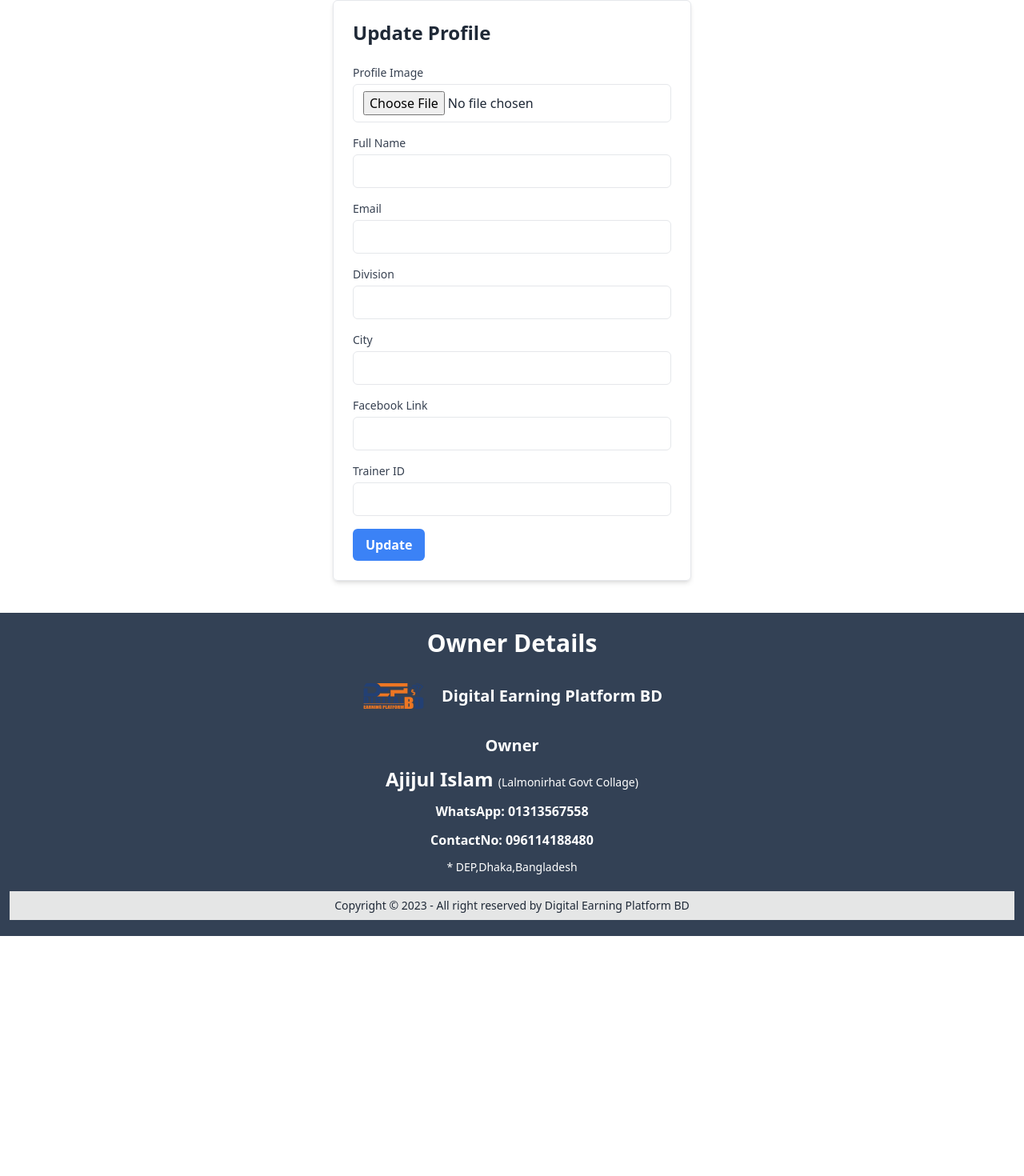
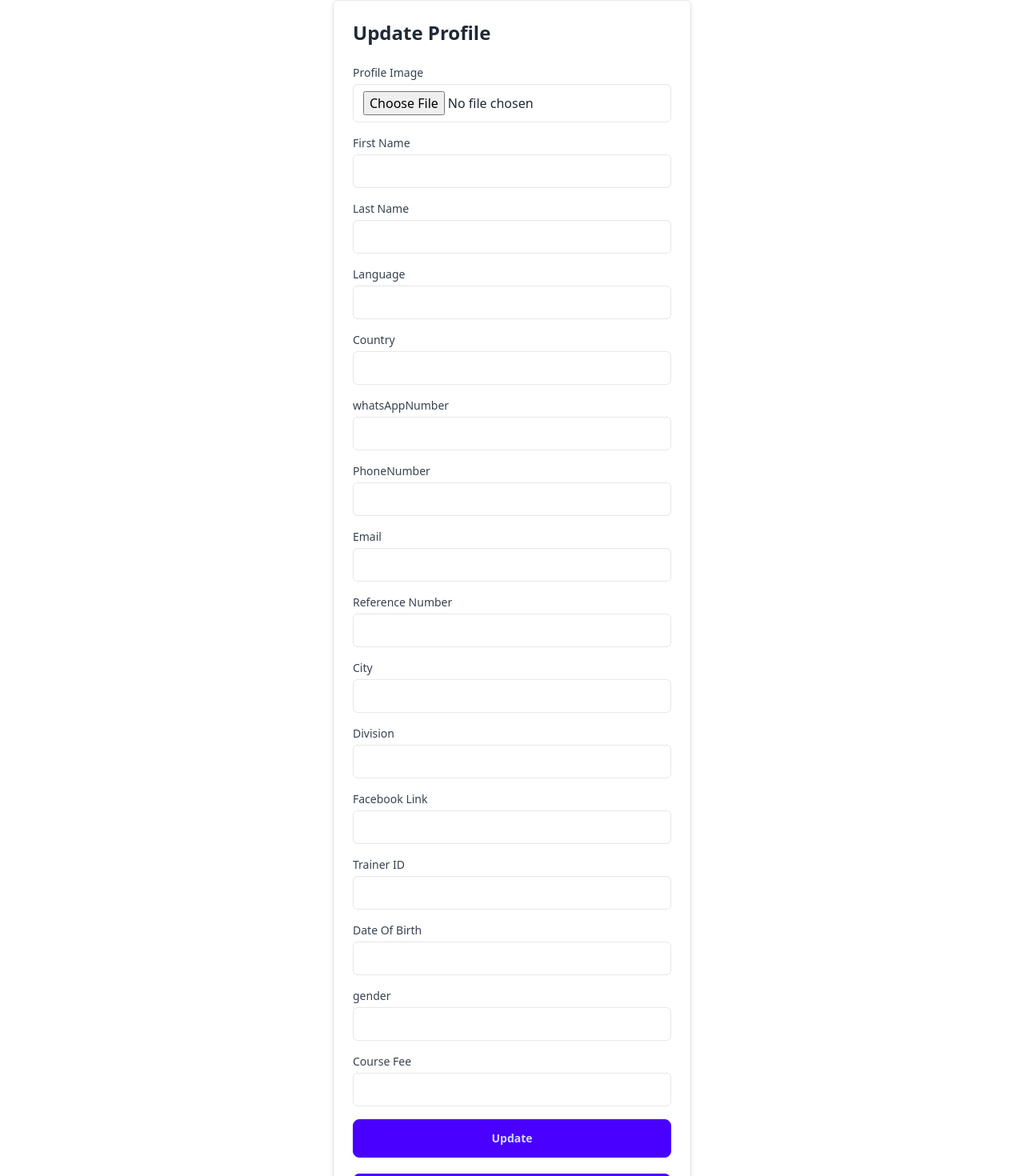
Before and after one commit to belalhossain22000/elearning, a React (Vite) app: page /update-profile in a window 1280 px wide. Shown: the part 176-1646 px from the top of the page at 80% size. Before the commit the page ends 1386 px from the top, so only its background shows below. Built offline with nearby package versions, Linux system fonts and the light colour scheme; no server answers; sample sign-in values are in the browser's storage.

Commit message:
fix some problem

```diff
--- a/src/pages/Profile/Profile.jsx
+++ b/src/pages/Profile/Profile.jsx
@@ -29,7 +29,7 @@ const Profile = () => {
                 <Table data={data} />
             </div>
             <div className="flex items-center justify-center mt-5">
-                <Link className="btn btn-primary" to="/update-profile">Update Profile</Link>
+                <Link className="btn btn-primary " to="/update-profile">Update Profile</Link>
             </div>
         </div >
     )
--- a/src/pages/Profile/Table.jsx
+++ b/src/pages/Profile/Table.jsx
@@ -1,7 +1,7 @@
 
 // eslint-disable-next-line no-unused-vars
 const Table = ({ data, }) => {
-    const { country, phoneNumber, whatsAppNumber, language, email, firstName, lastName } = data || {}
+    const { country, phoneNumber, whatsAppNumber, language, email, firstName, lastName, FacebookLink, TrainerID, Division, City, dateOfBirth, gender, courseFee, role } = data || {}
 
     return (
         <div className="mt-4 flex items-center justify-center">
@@ -12,7 +12,7 @@ const Table = ({ data, }) => {
                         <tr>
 
                             <td className=" text-base">Profile Type</td>
-                            <td className=" text-base">Student</td>
+                            <td className=" text-base">{role}</td>
 
                         </tr>
                         <tr>
@@ -32,13 +32,13 @@ const Table = ({ data, }) => {
                         <tr>
 
                             <td className=" text-base">Date of Birth</td>
-                            <td className=" text-base"></td>
+                            <td className=" text-base">{dateOfBirth}</td>
 
                         </tr>
                         <tr>
 
                             <td className=" text-base">Gender</td>
-                            <td className=" text-base"></td>
+                            <td className=" text-base">{gender}</td>
 
                         </tr>
                         <tr>
@@ -50,13 +50,13 @@ const Table = ({ data, }) => {
                         <tr>
 
                             <td className=" text-base">Division</td>
-                            <td className=" text-base"></td>
+                            <td className=" text-base">{Division}</td>
 
                         </tr>
                         <tr>
 
                             <td className=" text-base">City</td>
-                            <td className=" text-base"></td>
+                            <td className=" text-base">{City}</td>
 
                         </tr>
                         <tr>
@@ -74,19 +74,25 @@ const Table = ({ data, }) => {
                         <tr>
 
                             <td className=" text-base">Facebook</td>
-                            <td className=" text-base"></td>
+                            <td className=" text-base">{FacebookLink}</td>
 
                         </tr>
                         <tr>
 
                             <td className=" text-base">Course Fee</td>
-                            <td className=" text-base"></td>
+                            <td className=" text-base">{courseFee}</td>
 
                         </tr>
                         <tr>
 
                             <td className=" text-base">WhatsApp</td>
                             <td className=" text-base">{whatsAppNumber}</td>
+
+                        </tr>
+                        <tr>
+
+                            <td className=" text-base">TrainerID</td>
+                            <td className=" text-base">{TrainerID}</td>
 
                         </tr>
                     </tbody>
--- a/src/pages/UpdateProfile/UpdateProfile.jsx
+++ b/src/pages/UpdateProfile/UpdateProfile.jsx
@@ -1,18 +1,32 @@
-import  { useState } from 'react';
+import { useState } from 'react';
+import { Link } from 'react-router-dom';
+import { useGetUserByEmailQuery, useUpdateUserByEmailMutation } from '../../redux/api/usersApi';
+import Loading from '../../components/Loading/Loading';
+import BtnLoading from '../../components/Loading/BtnLoading';
 
 const UpdateProfile = () => {
+  const userEmail = localStorage.getItem('email');
+  const { data, isLoading } = useGetUserByEmailQuery(userEmail)
+  const { firstName, lastName, language, country, whatsAppNumber, phoneNumber, email, referenceNumber, City, Division, FacebookLink, TrainerID, gender, dateOfBirth, courseFee } = data || {}
+  const [updateUserByEmail, { isLoading: updateLoading }] = useUpdateUserByEmailMutation()
+
   const [formData, setFormData] = useState({
-    fullName: '',
-    email: '',
-    password: '',
-    bio: '',
-    profileImage: '', // New field: Profile Image URL
-    emial: '', // New field: WhatsApp Number
-    division: '', // New field: Division
-    city: '', // New field: City
-    facebookLink: '', // New field: Facebook Link
-    trainerId: '', // New field: Trainer ID
-    // Add more fields as needed
+    firstName,
+    lastName,
+    language,
+    country,
+    whatsAppNumber,
+    phoneNumber,
+    email,
+    referenceNumber,
+    City,
+    Division,
+    FacebookLink,
+    TrainerID,
+    gender,
+    dateOfBirth,
+    courseFee,
+
   });
 
   const handleChange = (e) => {
@@ -22,91 +36,190 @@ const UpdateProfile = () => {
     });
   };
 
-  const handleSubmit = (e) => {
-    e.preventDefault();
-    // Handle form submission here
-    console.log('Form submitted:', formData);
-    // You can implement an API call to update the user's profile with the formData
+  const handleImageChange = (e) => {
+    setFormData({
+      ...formData,
+      profileImage: e.target.files[0],
+    });
   };
 
+  const handleSubmit = async (e) => {
+    e.preventDefault();
+    try {
+      const updatedData = formData
+      const mutationResult = await updateUserByEmail({ updatedData, email })
+      console.log(!mutationResult.data.error)
+      if (mutationResult) {
+
+        alert("User Updated Successfully")
+
+      }
+    } catch (error) {
+      alert("User not Updated")
+    }
+
+  };
+
+  if (isLoading) {
+    return <Loading />
+  }
   return (
     <div className="max-w-md mx-auto mt-10 p-6 border rounded-md shadow-md">
       <h2 className="text-2xl font-bold mb-6">Update Profile</h2>
       <form onSubmit={handleSubmit}>
-      <div className="mb-4">
+        <div className="mb-4">
           <label htmlFor="profileImage" className="block text-sm font-medium text-gray-700 mb-1">
             Profile Image
           </label>
           <input
-            type="file" // Use type file for image input
+            type="file"
             id="profileImage"
             name="profileImage"
-            onChange={handleChange}
-            accept="image/*" // Accept only image files
+            onChange={handleImageChange}
+            accept="image/*"
             className="w-full border rounded-md py-2 px-3 focus:outline-none focus:border-blue-500"
           />
         </div>
-      <div className="mb-4">
+        <div className="mb-4">
           <label htmlFor="fullName" className="block text-sm font-medium text-gray-700 mb-1">
-            Full Name
+            First Name
           </label>
           <input
             type="text"
-            id="fullName"
-            name="fullName"
-            value={formData.fullName}
+            id="firstName"
+            name="firstName"
+            defaultValue={firstName}
+            onChange={handleChange}
+            className="w-full border rounded-md py-2 px-3 focus:outline-none focus:border-blue-500"
+          />
+        </div>
+        <div className="mb-4">
+          <label htmlFor="fullName" className="block text-sm font-medium text-gray-700 mb-1">
+            Last Name
+          </label>
+          <input
+            type="text"
+            id="lastName"
+            name="lastName"
+            defaultValue={lastName}
             onChange={handleChange}
             className="w-full border rounded-md py-2 px-3 focus:outline-none focus:border-blue-500"
           />
         </div>
         <div className="mb-4">
           <label htmlFor="whatsAppNo" className="block text-sm font-medium text-gray-700 mb-1">
+            Language
+          </label>
+          <input
+            type="text"
+            id="language"
+            name="language"
+            defaultValue={language}
+            onChange={handleChange}
+            className="w-full border rounded-md py-2 px-3 focus:outline-none focus:border-blue-500"
+          />
+        </div>
+        <div className="mb-4">
+          <label htmlFor="division" className="block text-sm font-medium text-gray-700 mb-1">
+            Country
+          </label>
+          <input
+            type="text"
+            id="country"
+            name="country"
+            defaultValue={country}
+            onChange={handleChange}
+            className="w-full border rounded-md py-2 px-3 focus:outline-none focus:border-blue-500"
+          />
+        </div>
+        <div className="mb-4">
+          <label htmlFor="city" className="block text-sm font-medium text-gray-700 mb-1">
+            whatsAppNumber
+          </label>
+          <input
+            type="number"
+            id="whatsAppNumber"
+            name="whatsAppNumber"
+            defaultValue={whatsAppNumber}
+            onChange={handleChange}
+            className="w-full border rounded-md py-2 px-3 focus:outline-none focus:border-blue-500"
+          />
+        </div>
+        <div className="mb-4">
+          <label htmlFor="facebookLink" className="block text-sm font-medium text-gray-700 mb-1">
+            PhoneNumber
+          </label>
+          <input
+            type="text"
+            id="phoneNumber"
+            name="phoneNumber"
+            defaultValue={phoneNumber}
+            onChange={handleChange}
+            className="w-full border rounded-md py-2 px-3 focus:outline-none focus:border-blue-500"
+          />
+        </div>
+        <div className="mb-4">
+          <label htmlFor="trainerId" className="block text-sm font-medium text-gray-700 mb-1">
             Email
           </label>
           <input
             type="text"
             id="email"
             name="email"
-            value={formData.email}
+            value={email}
+            readOnly
             onChange={handleChange}
             className="w-full border rounded-md py-2 px-3 focus:outline-none focus:border-blue-500"
           />
         </div>
         <div className="mb-4">
-          <label htmlFor="division" className="block text-sm font-medium text-gray-700 mb-1">
-            Division
+          <label htmlFor="trainerId" className="block text-sm font-medium text-gray-700 mb-1">
+            Reference Number
           </label>
           <input
             type="text"
-            id="division"
-            name="division"
-            value={formData.division}
+            id="referenceNumber"
+            name="referenceNumber"
+            defaultValue={referenceNumber}
             onChange={handleChange}
             className="w-full border rounded-md py-2 px-3 focus:outline-none focus:border-blue-500"
           />
         </div>
         <div className="mb-4">
-          <label htmlFor="city" className="block text-sm font-medium text-gray-700 mb-1">
+          <label htmlFor="trainerId" className="block text-sm font-medium text-gray-700 mb-1">
             City
           </label>
           <input
             type="text"
-            id="city"
-            name="city"
-            value={formData.city}
+            id="City"
+            name="City"
+            defaultValue={City}
             onChange={handleChange}
             className="w-full border rounded-md py-2 px-3 focus:outline-none focus:border-blue-500"
           />
         </div>
         <div className="mb-4">
-          <label htmlFor="facebookLink" className="block text-sm font-medium text-gray-700 mb-1">
+          <label htmlFor="trainerId" className="block text-sm font-medium text-gray-700 mb-1">
+            Division
+          </label>
+          <input
+            type="text"
+            id="Division"
+            name="Division"
+            defaultValue={Division}
+            onChange={handleChange}
+            className="w-full border rounded-md py-2 px-3 focus:outline-none focus:border-blue-500"
+          />
+        </div>
+        <div className="mb-4">
+          <label htmlFor="trainerId" className="block text-sm font-medium text-gray-700 mb-1">
             Facebook Link
           </label>
           <input
             type="text"
-            id="facebookLink"
-            name="facebookLink"
-            value={formData.facebookLink}
+            id="FacebookLink"
+            name="FacebookLink"
+            defaultValue={FacebookLink}
             onChange={handleChange}
             className="w-full border rounded-md py-2 px-3 focus:outline-none focus:border-blue-500"
           />
@@ -117,22 +230,64 @@ const UpdateProfile = () => {
           </label>
           <input
             type="text"
-            id="trainerId"
-            name="trainerId"
-            value={formData.trainerId}
+            id="TrainerID"
+            name="TrainerID"
+            value={TrainerID}
             onChange={handleChange}
             className="w-full border rounded-md py-2 px-3 focus:outline-none focus:border-blue-500"
           />
         </div>
+        <div className="mb-4">
+          <label htmlFor="trainerId" className="block text-sm font-medium text-gray-700 mb-1">
+            Date Of Birth
+          </label>
+          <input
+            type="text"
+            id="dateOfBirth"
+            name="dateOfBirth"
+            value={dateOfBirth}
+            onChange={handleChange}
+            className="w-full border rounded-md py-2 px-3 focus:outline-none focus:border-blue-500"
+          />
+        </div>
+        <div className="mb-4">
+          <label htmlFor="trainerId" className="block text-sm font-medium text-gray-700 mb-1">
+            gender
+          </label>
+          <input
+            type="text"
+            id="gender"
+            name="gender"
+            defaultValue={gender}
+            onChange={handleChange}
+            className="w-full border rounded-md py-2 px-3 focus:outline-none focus:border-blue-500"
+          />
+        </div>
+        <div className="mb-4">
+          <label htmlFor="trainerId" className="block text-sm font-medium text-gray-700 mb-1">
+            Course Fee
+          </label>
+          <input
+            defaultValue={courseFee}
+            type="text"
+            id="courseFee"
+            name="courseFee"
+            onChange={handleChange}
+            className="w-full border rounded-md py-2 px-3 focus:outline-none focus:border-blue-500"
+          />
+        </div>
+
         {/* Other fields */}
         <button
           type="submit"
-          className="bg-blue-500 hover:bg-blue-600 text-white font-semibold py-2 px-4 rounded-md focus:outline-none focus:shadow-outline"
+          className="btn btn-primary w-[100%]"
         >
-          Update
+          {updateLoading ? <BtnLoading /> : "Update"}
+
         </button>
       </form>
-    </div>
+      <Link className='btn btn-primary mt-5 w-full' to="/profile">Back To Profile</Link>
+    </div >
   );
 };
 
--- a/src/redux/api/usersApi.js
+++ b/src/redux/api/usersApi.js
@@ -31,24 +31,24 @@ export const usersApi = baseApi.injectEndpoints({
       }),
       invalidatesTags: ["users"],
     }),
+    // update user by email
+    updateUserByEmail: builder.mutation({
+      query: ({ updatedData, email }) => ({
+        url: `/users/${email}`,
+        method: "PUT",
+        body: updatedData,
+      }),
+      invalidatesTags: ["users"],
+    }),
     // // update user
-    // updateUserByEmail: builder.mutation({
-    //   query: ({ data, email }) => ({
-    //     url: `/users/${email}`,
+    // updateUserAddressByEmail: builder.mutation({
+    //   query: ({ address, email }) => ({
+    //     url: `/users/${email}/updateAddress`,
     //     method: "PUT",
-    //     body: data,
+    //     body: address,
     //   }),
     //   invalidatesTags: ["users"],
     // }),
-    // update user
-    updateUserAddressByEmail: builder.mutation({
-      query: ({ address, email }) => ({
-        url: `/users/${email}/updateAddress`,
-        method: "PUT",
-        body: address,
-      }),
-      invalidatesTags: ["users"],
-    }),
     // delete users
     deleteUser: builder.mutation({
       query: (id) => ({
@@ -65,6 +65,6 @@ export const {
   useGetUsersQuery,
   useGetUserByEmailQuery,
   useDeleteUserMutation,
-  useUpdateUserAddressByEmailMutation,
   useLoginUserMutation,
+  useUpdateUserByEmailMutation,
 } = usersApi;
```
Also changed, not shown: src/pages/Login/Login.jsx (+11 -4 lines), src/pages/Register/Register.jsx (+10 -3 lines).
